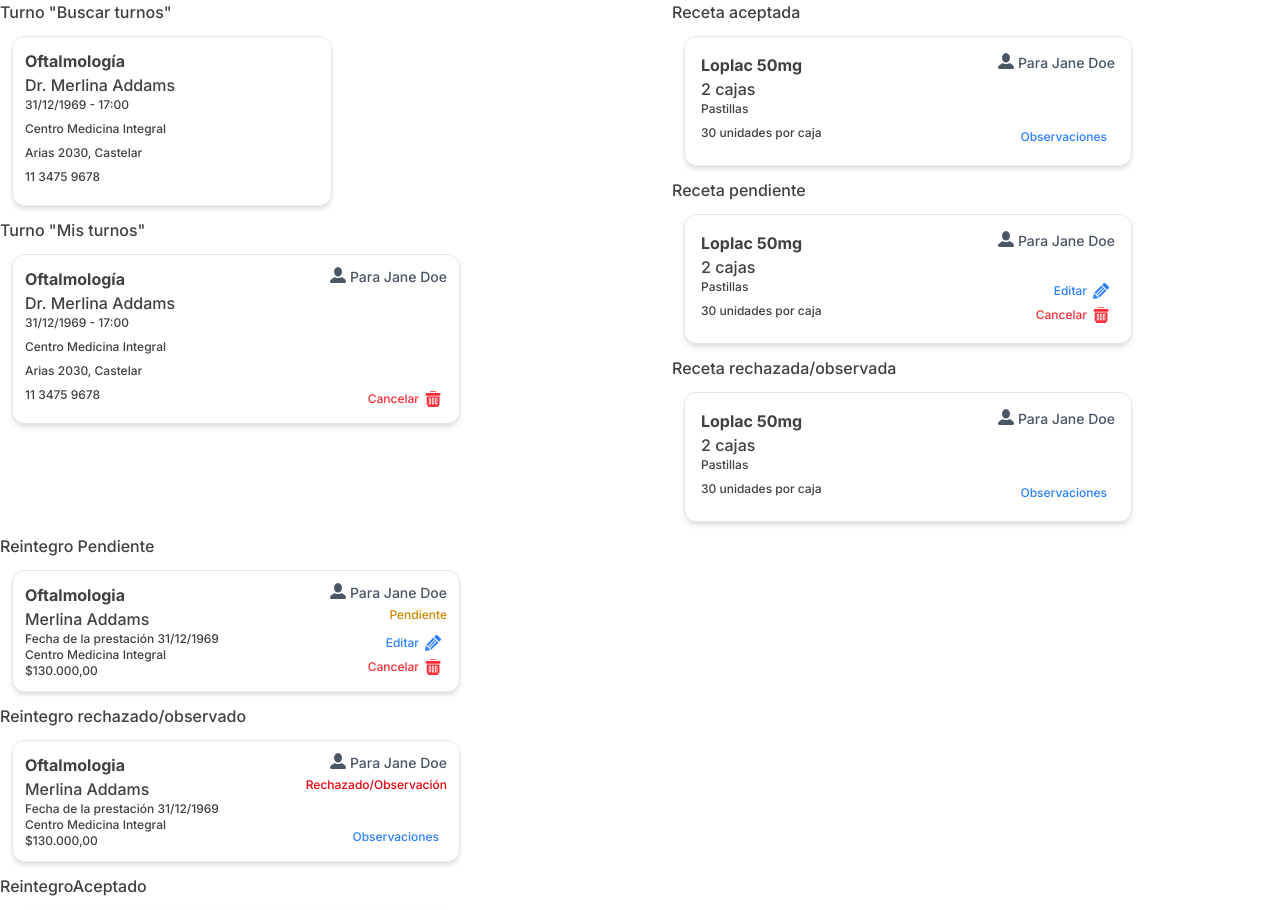
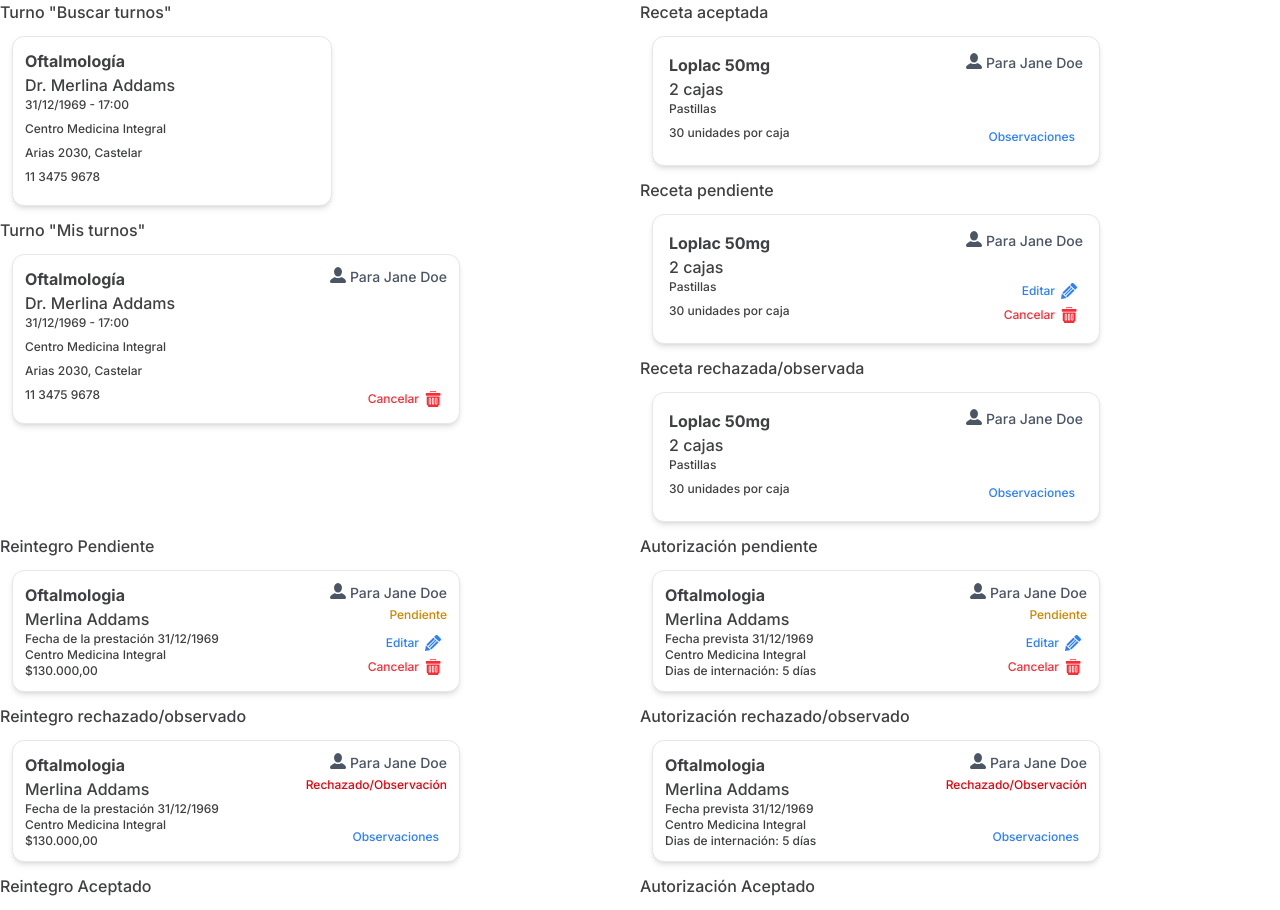
Before and after one commit to DesApp-2025c2-Grupo-9/MedicinaIntegral.AfiliadosGrupo9-frontend, a React (Vite) app: page /pruebaCards in a window 1280 px wide. Shown: the top 910 px of the page. Built offline with nearby package versions, Linux system fonts and the light colour scheme.

Commit message:
Agregado de cards para autorización

```diff
--- a/src/components/cards/cards/AutorizacionCard.jsx
+++ b/src/components/cards/cards/AutorizacionCard.jsx
@@ -1,9 +1,54 @@
-import React from 'react'
+import BotonEditar from "./cardComponents/BotonEditar";
+import BotonPapelera from './cardComponents/BotonPapelera'
+import BotonObservaciones from "./cardComponents/BotonObservaciones";
+import ColumnaPrincipal from "./cardComponents/ColumnaPrincipal"
+import EstadoVersion1 from "./cardComponents/EstadoVersion1";
+import UsuarioActual from "./cardComponents/UsuarioActual";
 
-function AutorizacionCard() {
+
+
+function AutorizacionCard(props) {
+  const autorizacion = props.autorizacion
+
+
+let cardStyle = `grid grid-cols-2 m-3 p-3 bg-white rounded-xl shadow-md border border-gray-200 w-md`
   return (
-    <div>AutorizacionCard</div>
+    <div className={cardStyle}>
+      <ColumnaPrincipal
+      titulo = {autorizacion.especialidad}
+      subtitulo = {autorizacion.medico}
+      campo1 = {'Fecha prevista ' + formatFecha(autorizacion.fecha)}
+      campo2 = {autorizacion.lugar}
+      campo3 = {'Dias de internación: ' + autorizacion.diasInternacion + ' días'}
+      />
+      <div className="grid grid-rows-4">
+        <UsuarioActual/>
+        <EstadoVersion1 estado = {autorizacion.estado}/>
+        {
+          autorizacion.estado == 'Pendiente' ? (
+            <>
+              <BotonEditar posicion={3}/>
+              <BotonPapelera posicion = {4}/>
+            </>
+          ): <BotonObservaciones/>
+
+        }
+
+      </div>
+
+    </div>
   )
 }
 
+function formatFecha(fecha) {
+  //Recibe una fecha tipo Date como parámetro
+  //Retorna un String para mostrar la fecha al usuario
+
+  const dia = String(fecha.getDate()).padStart(2, "0");
+  const mes = String(fecha.getMonth() + 1)
+  const anio = fecha.getFullYear();
+
+  return `${dia}/${mes}/${anio}`
+}
+
 export default AutorizacionCard
--- a/src/components/cards/cards/ReintegroCard.jsx
+++ b/src/components/cards/cards/ReintegroCard.jsx
@@ -1,3 +1,4 @@
+
 import ColumnaPrincipal from "./cardComponents/ColumnaPrincipal"
 import UsuarioActual from "./cardComponents/UsuarioActual"
 import BotonEditar from "./cardComponents/BotonEditar"
--- a/src/components/cards/cards/TurnosCard.jsx
+++ b/src/components/cards/cards/TurnosCard.jsx
@@ -1,4 +1,3 @@
-import { icons } from '../../../utils/icons'
 import ColumnaPrincipal from './cardComponents/ColumnaPrincipal'
 import BotonPapelera from './cardComponents/BotonPapelera'
 import UsuarioActual from './cardComponents/UsuarioActual'
--- a/src/pages/PruebaCards.jsx
+++ b/src/pages/PruebaCards.jsx
@@ -1,3 +1,4 @@
+/* eslint-disable react/no-unescaped-entities */
 import { AutorizacionCard, RecetaCard, ReintegroCard, TurnosCard } from '../components/cards'
 function PruebaCards() {
   const turno = {
@@ -59,6 +60,34 @@ function PruebaCards() {
     formaDePago: 'Efectivo',
     estado: 'Aceptado'
   }
+  const autorizacionPendiente = {
+    especialidad : "Oftalmologia",
+    medico : "Merlina Addams",
+    fecha : new Date("1969-12-31T17:00:00"),
+    lugar : 'Centro Medicina Integral',
+    direccion : 'Arias 2030, Castelar',
+    diasInternacion : 5,
+    estado : 'Pendiente'
+  }
+  const autorizacionObservadoRechazado = {
+    especialidad : "Oftalmologia",
+    medico : "Merlina Addams",
+    fecha : new Date("1969-12-31T17:00:00"),
+    lugar : 'Centro Medicina Integral',
+    direccion : 'Arias 2030, Castelar',
+    diasInternacion : 5,
+    estado : 'Rechazado'
+  }
+  const autorizacionAceptado = {
+    especialidad : "Oftalmologia",
+    medico : "Merlina Addams",
+    fecha : new Date("1969-12-31T17:00:00"),
+    lugar : 'Centro Medicina Integral',
+    direccion : 'Arias 2030, Castelar',
+    diasInternacion : 5,
+    estado : 'Aceptado'
+  }
+
 
 
 
@@ -85,8 +114,20 @@ function PruebaCards() {
         <ReintegroCard reintegro={reintegroPendiente}/>
         <h1>Reintegro rechazado/observado</h1>
         <ReintegroCard reintegro={reintegroObservadoRechazado}/>
-        <h1>ReintegroAceptado</h1>
+        <h1>Reintegro Aceptado</h1>
         <ReintegroCard reintegro={reintegroAceptado}/>
+      </div>
+
+      <div className='col-start-2 row-start-2'>
+        <h1>Autorización pendiente</h1>
+        <AutorizacionCard autorizacion = {autorizacionPendiente}/>
+
+        <h1>Autorización rechazado/observado</h1>
+        <AutorizacionCard autorizacion = {autorizacionObservadoRechazado}/>
+
+        <h1>Autorización Aceptado</h1>
+        <AutorizacionCard autorizacion = {autorizacionAceptado}/>
+
       </div>
     </div>
   )
```
